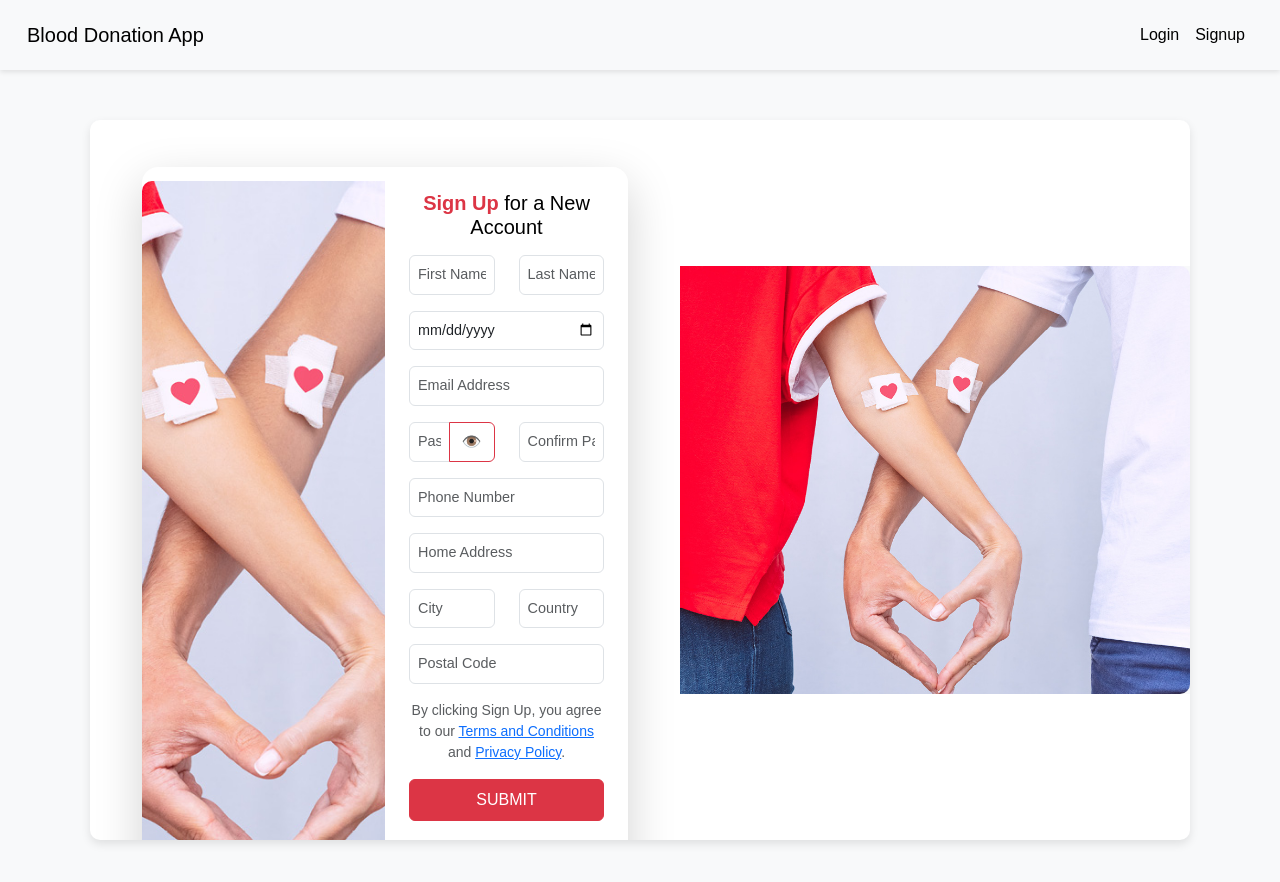
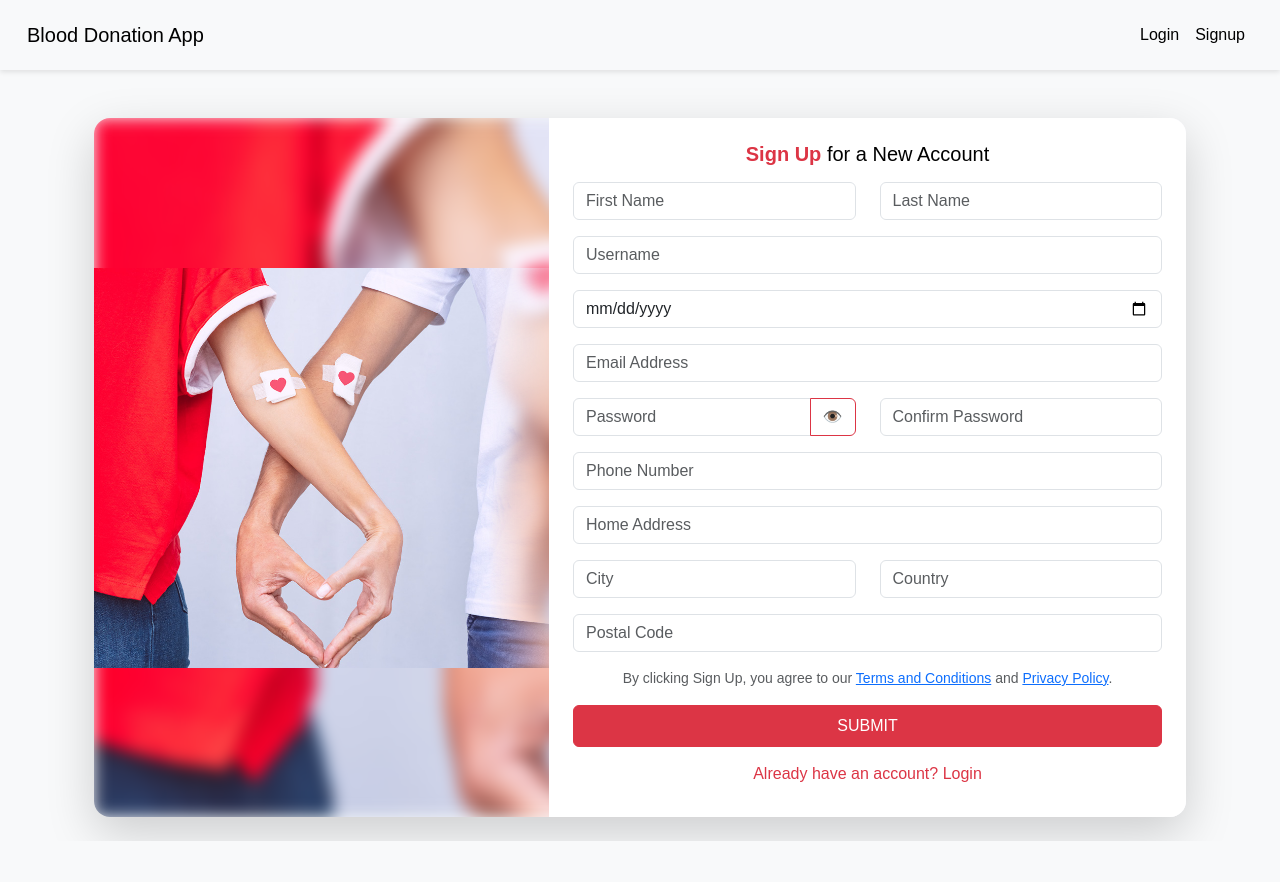
Before and after one commit to CAA900-PRIME/blooddonation-frontend, a React (Vite) app: page /signup in a window 1280 px wide. Shown: the top 882 px of the page. After the commit the page ends 841 px from the top, so only its background shows below. Built offline with nearby package versions, Linux system fonts and the light colour scheme.

Commit message:
update background image in the signup page and added Profile page

```diff
--- a/src/pages/Signup.jsx
+++ b/src/pages/Signup.jsx
@@ -1,14 +1,13 @@
 import React, { useState } from "react";
 import { useNavigate } from "react-router-dom";
-import "../App.css"; // Ensure correct path
-import bloodDonationImage from "../assets/blood-donation.jpg"; // Import the image
 import "bootstrap/dist/css/bootstrap.min.css";
-import signupImage from "../assets/signup_image.jpg"; // Import the image
+import signupImage from "../assets/signup_image.jpg";
 
 const Signup = () => {
   const [formData, setFormData] = useState({
     firstName: "",
     lastName: "",
+    username: "",
     dob: "",
     email: "",
     password: "",
@@ -30,6 +29,7 @@ const Signup = () => {
 
   const handleCreateAccount = async () => {
     const {
+      username,
       firstName,
       lastName,
       dob,
@@ -43,7 +43,9 @@ const Signup = () => {
       postalCode,
     } = formData;
 
+    // Basic validation
     if (
+      !username ||
       !firstName ||
       !lastName ||
       !dob ||
@@ -70,6 +72,7 @@ const Signup = () => {
         method: "POST",
         headers: { "Content-Type": "application/json" },
         body: JSON.stringify({
+          username,
           firstName,
           lastName,
           dob,
@@ -87,6 +90,7 @@ const Signup = () => {
         navigate("/login");
       } else {
         const errorData = await response.json();
+        console.log(errorData);
         setError(errorData.message || "Account creation failed.");
       }
     } catch (error) {
@@ -95,26 +99,57 @@ const Signup = () => {
   };
 
   return (
-    <div className="signup-container">
-      {/* Left Side - Form */}
-      <div className="signup-form">
-        <h2 className="text-center mb-3">Create an account</h2>
-        <p className="text-muted text-center">To continue, fill out your personal info</p>
-        {error && <p className="text-danger text-center">{error}</p>}
+    <div className="container d-flex align-items-center justify-content-center py-4">
+      {/*
+        .row with .shadow-lg .rounded-4 .overflow-hidden => card with uniform corners
+        position: relative => we can place the blurred background behind everything (zIndex: 0)
+        minHeight: 450px so there's enough vertical space
+      */}
+      <div
+        className="row shadow-lg rounded-4 overflow-hidden w-100"
+        style={{ maxWidth: "1100px", minHeight: "450px", position: "relative" }}
+      >
+        {/*
+          1) The blurred background (absolutely positioned)
+             uses the same signupImage, blurred.
+        */}
+        <div
+          style={{
+            position: "absolute",
+            top: 0,
+            right: 0,
+            bottom: 0,
+            left: 0,
+            background: `url(${signupImage}) center/cover no-repeat`,
+            filter: "blur(8px)",
+            zIndex: 0,
+          }}
+        ></div>
 
-        <div className="container-fluid d-flex align-items-center justify-content-center vh-100">
-          <div className="row shadow-lg rounded-4 signup-container">
-            {/* Left Side - Full Height Image */}
-            <div className="col-md-6 p-0 d-flex align-items-center image-section">
+        {/*
+          2) Foreground columns at zIndex:1:
+             - The left image has a "fade-edge" mask so it merges gracefully with the blurred background.
+        */}
+        <div
+          className="col-md-5 d-flex align-items-center justify-content-center p-3"
+          style={{ zIndex: 1 }}
+        >
           <img
             src={signupImage}
             alt="Signup"
-                className="img-fluid image-full"
+            className="fade-edge-img"
+            style={{
+              width: "auto",
+              height: "400px",
+              objectFit: "cover",
+            }}
           />
         </div>
 
-            {/* Right Side - Signup Form */}
-            <div className="col-md-6 bg-white d-flex flex-column justify-content-center form-section p-4">
+        <div
+          className="col-md-7 d-flex flex-column justify-content-center p-4 bg-white"
+          style={{ zIndex: 1 }}
+        >
           <h5 className="mb-3 text-center">
             <span className="text-danger fw-bold">Sign Up</span> for a New Account
           </h5>
@@ -145,6 +180,18 @@ const Signup = () => {
                   required
                 />
               </div>
+            </div>
+
+            <div className="mb-3">
+              <input
+                type="text"
+                name="username"
+                className="form-control"
+                placeholder="Username"
+                value={formData.username}
+                onChange={handleChange}
+                required
+              />
             </div>
 
             <div className="mb-3">
@@ -290,44 +337,25 @@ const Signup = () => {
           </form>
         </div>
       </div>
-        </div>
-      </div>
 
-      {/* Right Side - Image */}
-      <div className="signup-image">
-        <img src={bloodDonationImage} alt="Blood Donation" />
-      </div>
-
-      {/* Custom Styles */}
+      {/* Inline style for the fade-edge class (or place in a separate CSS file) */}
       <style>
         {`
-          .signup-container {
-            height: 90vh;
-            max-width: 1100px;
-            display: flex;
-            align-items: center;
-          }
-          .image-section {
-            height: 100%;
-            padding: 0;
-            display: flex;
-            align-items: center;
-            justify-content: center;
-          }
-          .image-full {
-            width: 100%;
-            height: 100%;
-            object-fit: cover;
-            border-top-left-radius: 10px;
-            border-bottom-left-radius: 10px;
-          }
-          .form-section {
-            max-width: 600px;
-            margin: auto;
-          }
-          .form-control {
-            font-size: 0.9rem;
-            padding: 0.5rem;
+          /*
+            Masks the right edge of the image so it fades to transparent.
+            This merges smoothly with the blurred background behind it.
+          */
+          .fade-edge-img {
+            -webkit-mask-image: linear-gradient(
+              to right,
+              rgba(0,0,0,1) 85%,
+              rgba(0,0,0,0) 100%
+            );
+            mask-image: linear-gradient(
+              to right,
+              rgba(0,0,0,1) 85%,
+              rgba(0,0,0,0) 100%
+            );
           }
         `}
       </style>
```
Also changed, not shown: src/pages/Profile.jsx (added, +88 -0 lines). Lines whose indentation alone changed are shown as unchanged.
